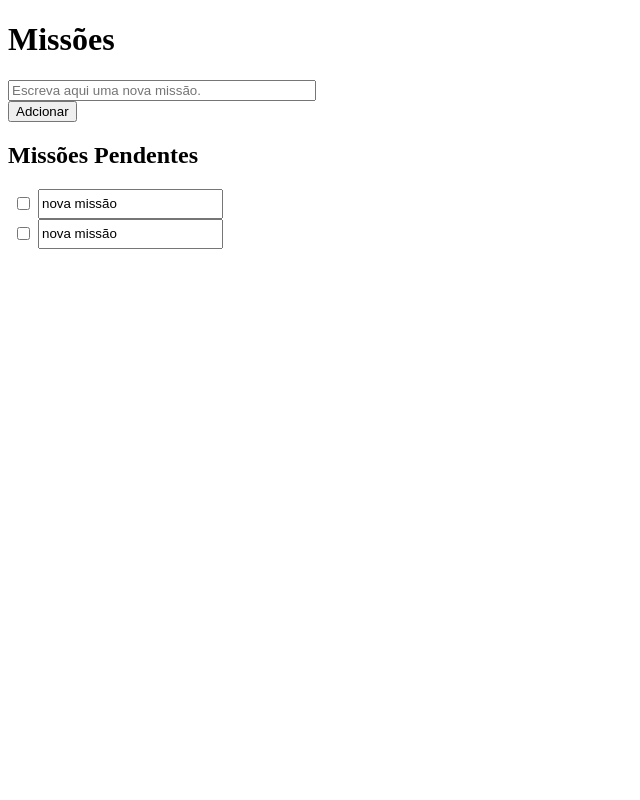
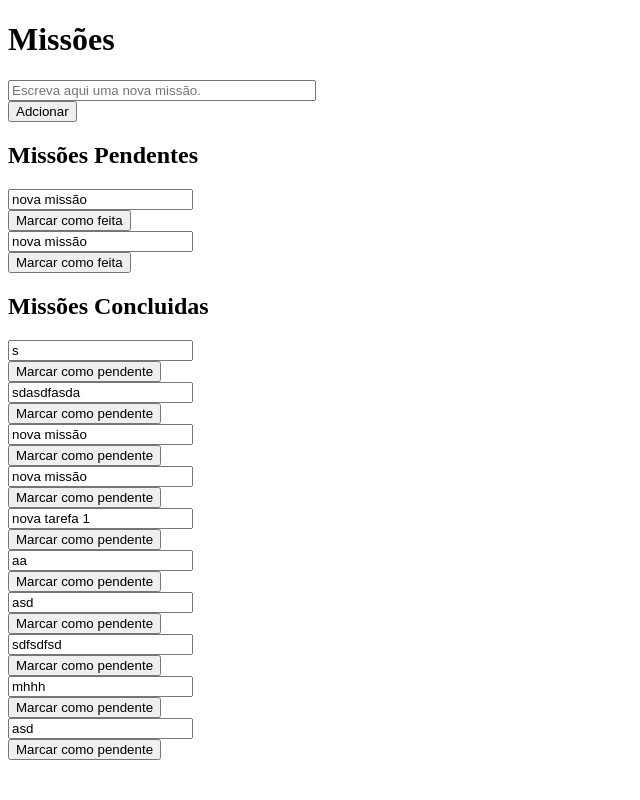
Before and after one commit to Mateusas3s/DS-Feudo-Lotus, a Django app: page /missoes/ in a window 1280 px wide. Shown: the whole page, without its empty margins (0-640 px from the left). Run offline with Django 4.2, Linux system fonts and the light colour scheme; data comes from the database, SQL or seed files in the repository; both versions use the stored data as it was after the commit.

Commit message:
adciona funcionalidades a view missões

```diff
--- a/AuxScrum/missoes/forms.py
+++ b/AuxScrum/missoes/forms.py
@@ -5,3 +5,8 @@ class NovaMissaoForm(ModelForm):
     class Meta:
         model = Missao
         fields = ['nome']
+
+class MissaoForm(ModelForm):
+    class Meta:
+        model = Missao
+        fields = ['nome', 'feita']
--- a/AuxScrum/missoes/templates/missoes/home.html
+++ b/AuxScrum/missoes/templates/missoes/home.html
@@ -22,16 +22,35 @@
         <h2>Missões Pendentes</h2>
 
         {% for missao in missoes_pendentes %}
-            <form>
-                <div style="display: flex; justify-content: flex-start;">
-                    <div style="margin:5px 5px;">
-                        <div>
-                            <input type="checkbox" arial-label="Checkbox para missoes">
-                        </div>
+            <form action="{% url 'missoes:detalhe' missao_id=missao.id %}" method="post">
+                {% csrf_token %}
+                <div class="input-group mb-3">
+                    <input type="text" class="form-control" placeholder="Descreva sua missao" required="required"
+                        aria-label='Descreva sua missao' name='nome' value="{{missao.nome}}">
+                    <input type="hidden" value="checked" name="feita">
+                    <div class="input-group-append">
+                        <button type='submit'class="btn btn-sucess">Marcar como feita</button>
                     </div>
-                    <input readonly type="text" arial-label="Text input para missoes" value="{{missao.nome}}">
-                 </div>
-        </form>
+                </div>
+            </form>
+
+        {% endfor %}
+
+        <h2>Missões Concluidas</h2>
+
+        {% for missao in missoes_feitas %}
+            <form action="{% url 'missoes:detalhe' missao_id=missao.id %}" method="post">
+                {% csrf_token %}
+                <div>
+                    <input type="text" placeholder="Descreva sua missao" required="required"
+                        aria-label='Descreva sua missao' name='nome' value="{{missao.nome}}">
+
+                    <div class="input-group-append">
+                        <button type='submit'>Marcar como pendente</button>
+                    </div>
+                </div>
+            </form>
+
         {% endfor %}
 </body>
 </html>
--- a/AuxScrum/missoes/urls.py
+++ b/AuxScrum/missoes/urls.py
@@ -5,5 +5,6 @@ from . import views
 app_name = 'missoes'
 
 urlpatterns=[
-    path('', views.home, name='home')
+    path('', views.home, name='home'),
+    path('<int:missao_id>', views.detalhe, name='detalhe'),
 ]
--- a/AuxScrum/missoes/views.py
+++ b/AuxScrum/missoes/views.py
@@ -1,8 +1,8 @@
 from django.shortcuts import render
-from django.http import HttpResponse, HttpResponseRedirect
+from django.http import HttpResponseRedirect
 from django.urls import reverse
+from missoes.forms import MissaoForm
 from missoes.models import Missao
-
 from missoes.forms import NovaMissaoForm
 
 def home(request):
@@ -13,6 +13,26 @@ def home(request):
             return HttpResponseRedirect(reverse('missoes:home'))
         else:
             missoes_pendentes = Missao.objects.filter(feita=False).all()
-            return render(request,'missoes/home.html', {'form':form, 'missoes_pendentes': missoes_pendentes}, status=400)
+            missoes_feitas = Missao.objects.filter(feita=True).all()
+            return render(
+                request,'missoes/home.html',
+                {
+                    'form':form,
+                    'missoes_pendentes': missoes_pendentes,
+                    'missoes_feitas': missoes_feitas,
+                },
+                 status=400)
     missoes_pendentes = Missao.objects.filter(feita=False).all()
-    return render (request, 'missoes/home.html',  {'missoes_pendentes': missoes_pendentes})
+    missoes_feitas = Missao.objects.filter(feita=True).all()
+    return render (request, 'missoes/home.html',
+                    {
+                        'missoes_pendentes': missoes_pendentes,
+                        'missoes_feitas': missoes_feitas,
+                    })
+
+def detalhe (request, missao_id):
+    missao = Missao.objects.get(id=missao_id)
+    form = MissaoForm(request.POST, instance=missao)
+    if form.is_valid():
+        form.save()
+    return HttpResponseRedirect(reverse('missoes:home'))
```
Also changed, not shown: AuxScrum/missoes/tests/test_missoes_get.py (+15 -2 lines), AuxScrum/missoes/tests/test_update_missao.py (added, +40 -0 lines), AuxScrum/db.sqlite3.
